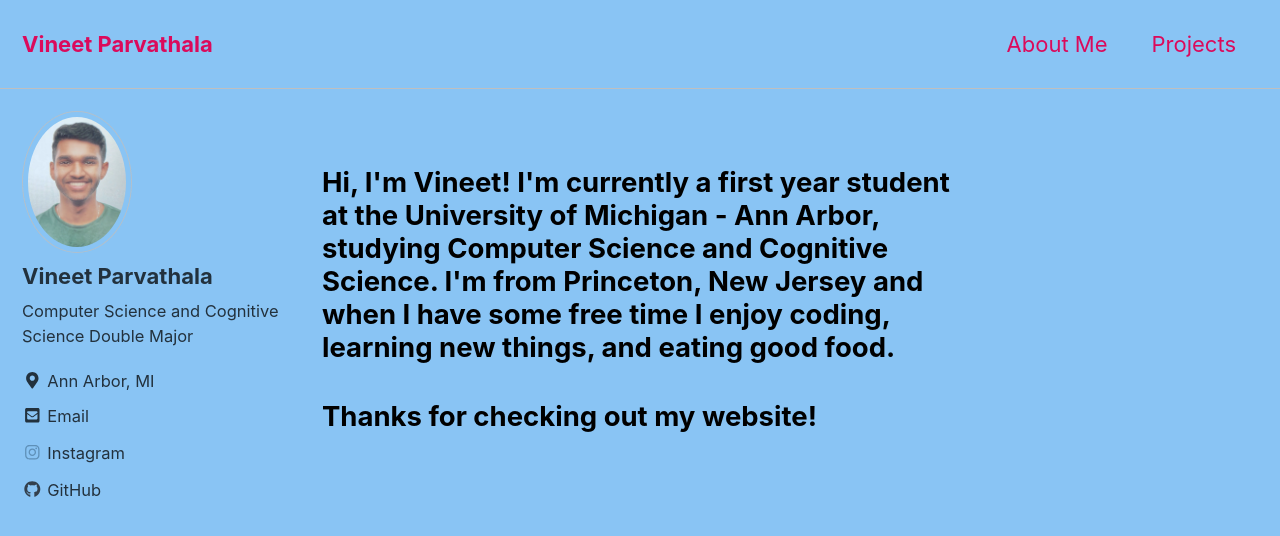
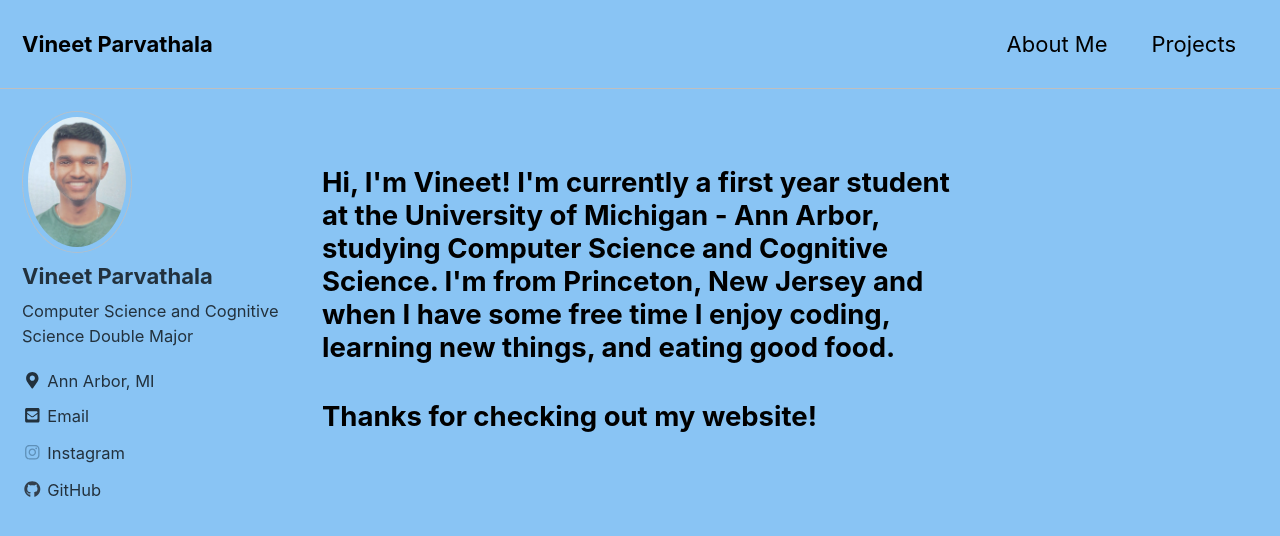
Before and after one commit to vparv/vparv.github.io, a Jekyll site: the page built from index.html, in a window 1280 px wide and 900 px high. Shown: the top 536 px of the window. Built offline with Jekyll 4.4.1, drawn with Linux system fonts in a browser that asks for light colours; cached includes are drawn as plain includes; nearby versions of some CDN libraries; the list of posts is cut into pages by our own code.

Commit message:
updated color scheme

```diff
--- a/_sass/minimal-mistakes/skins/_contrast.scss
+++ b/_sass/minimal-mistakes/skins/_contrast.scss
@@ -10,7 +10,7 @@ $primary-color: #bdc3c7 !default;
 $border-color: mix(#fff, $text-color, 75%) !default;
 $footer-background-color: #000 !default;
 $link-color: #0000ff !default;
-$masthead-link-color: #db0a5b !default;
+$masthead-link-color: $text-color !default;
 $masthead-link-color-hover: $text-color !default;
 $navicon-link-color-hover: mix(#fff, $text-color, 100%) !default;
 
```
